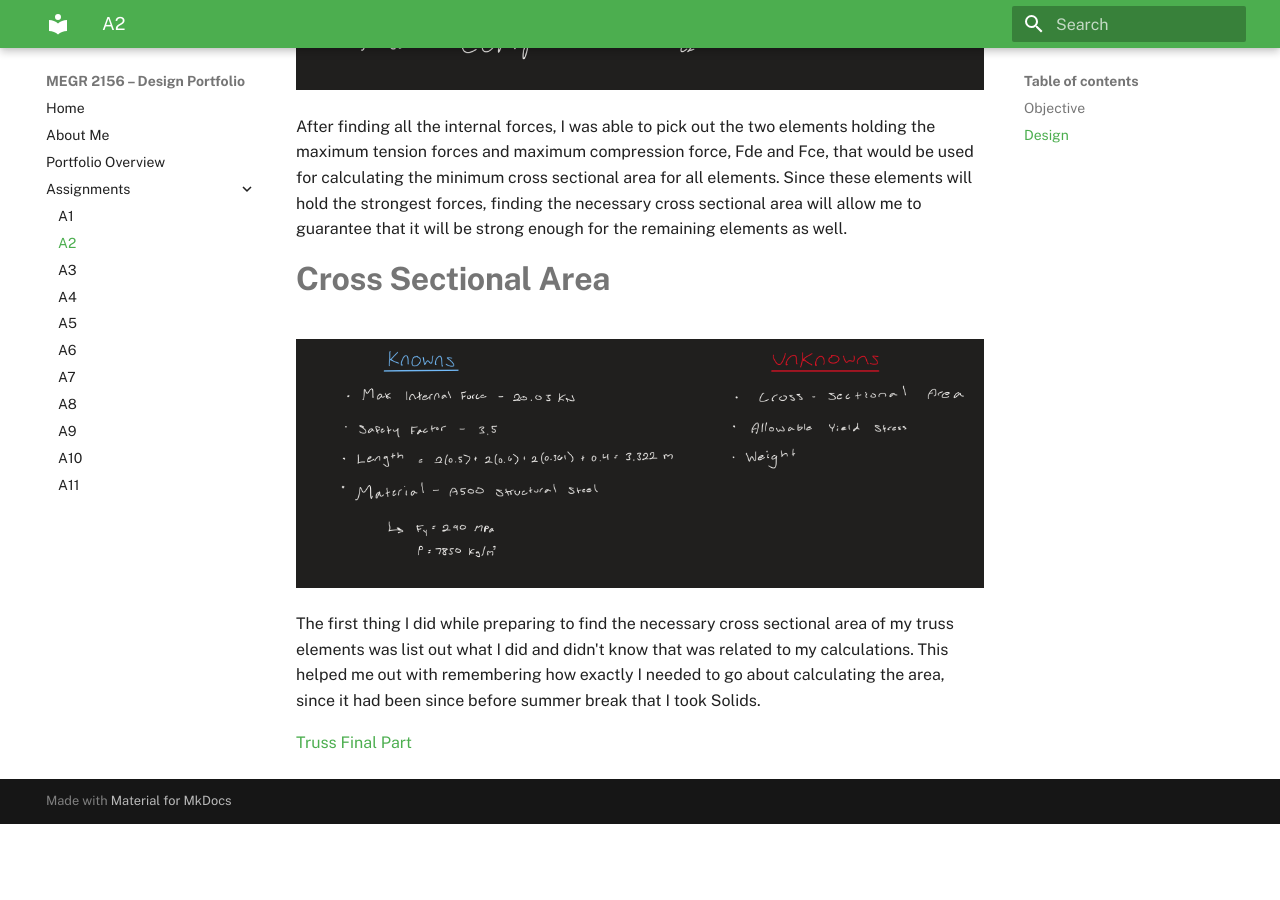
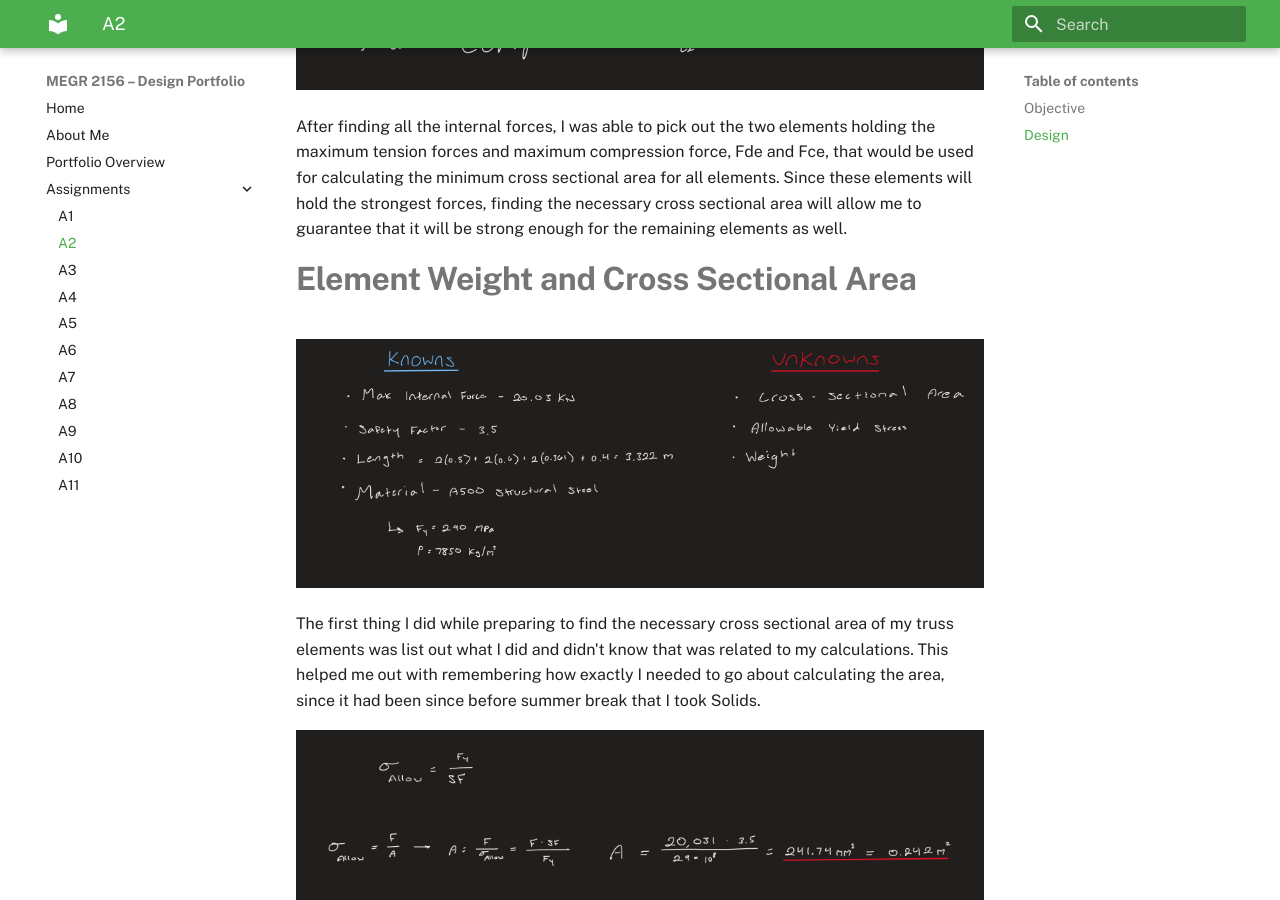
Before and after one commit to Jmswanchara/megr2156-portfolio, an MkDocs documentation site: the page built from docs/assignments/A02/index.md, in a window 1280 px wide and 900 px high, scrolled down 2370 px. Built offline with MkDocs 1.6.1 and Material for MkDocs 9.7.7, drawn with Linux system fonts in a browser that asks for light colours; before the commit the page ends 3194 px from its top, so only the background shows below that.

Commit message:
Change section title to 'Element Weight and Cross Sectional Area'
Updated section title for clarity and added an image.

```diff
--- a/docs/assignments/A02/index.md
+++ b/docs/assignments/A02/index.md
@@ -28,10 +28,14 @@ The pin at A has an additional force compared to the roller at B, so I chose to
 
 After finding all the internal forces, I was able to pick out the two elements holding the maximum tension forces and maximum compression force, Fde and Fce, that would be used for calculating the minimum cross sectional area for all elements.  Since these elements will hold the strongest forces, finding the necessary cross sectional area will allow me to guarantee that it will be strong enough for the remaining elements as well.
 
-# **Cross Sectional Area**
+# **Element Weight and Cross Sectional Area**
 
 ![Beam Knowables](Beam_Knowables.png)
 
 The first thing I did while preparing to find the necessary cross sectional area of my truss elements was list out what I did and didn't know that was related to my calculations.  This helped me out with remembering how exactly I needed to go about calculating the area, since it had been since before summer break that I took Solids.
 
+![Element A and W](Element_A_and_W.png)
+
+
+
 [Truss Final Part](trussfinal.prt.1)
```
